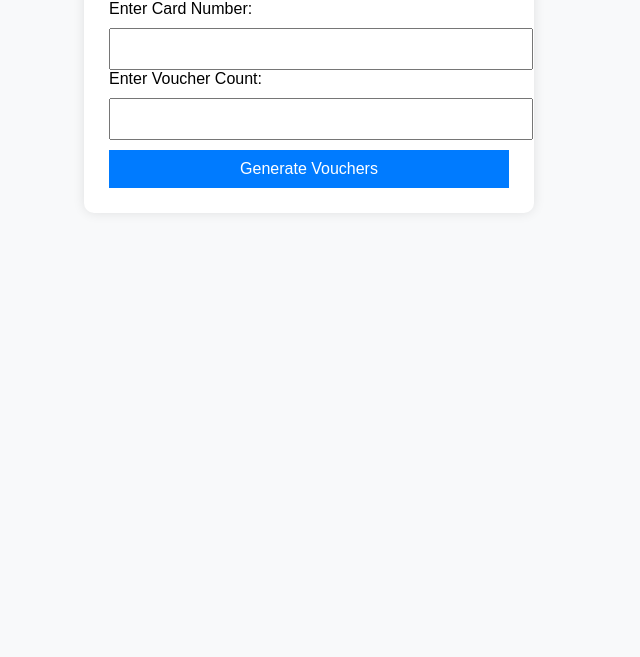
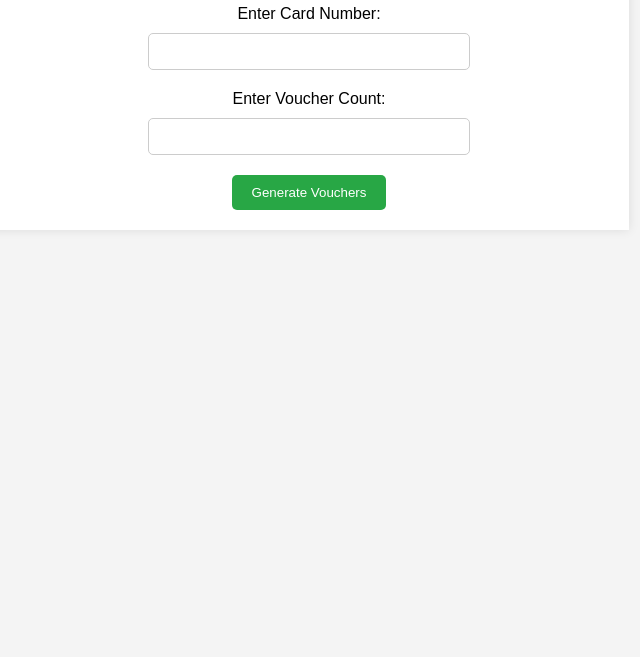
Before and after one commit to kurumisasha/wp, a plain HTML site: page index.html in a window 1280 px wide. Shown: the part 143-800 px from the top of the page, without its empty margins (331-971 px from the left). Drawn offline with Linux system fonts and the light colour scheme.

Commit message:
Update style.css

```diff
--- a/style.css
+++ b/style.css
@@ -1,43 +1,59 @@
 body {
-  font-family: Arial, sans-serif;
-  background: #f8f9fa;
-  padding: 30px;
+    font-family: Arial, sans-serif;
+    background-color: #f4f4f4;
+    margin: 0;
+    padding: 0;
 }
 
 .container {
-  max-width: 400px;
-  margin: auto;
-  background: white;
-  padding: 25px;
-  border-radius: 10px;
-  box-shadow: 0 0 12px rgba(0,0,0,0.1);
+    max-width: 600px;
+    margin: 50px auto;
+    padding: 20px;
+    background-color: #fff;
+    box-shadow: 0 0 10px rgba(0, 0, 0, 0.1);
+    text-align: center;
 }
 
-input, button {
-  width: 100%;
-  padding: 10px;
-  margin-top: 10px;
-  font-size: 16px;
+h1 {
+    margin-bottom: 20px;
+}
+
+form {
+    display: flex;
+    flex-direction: column;
+    align-items: center;
+}
+
+label {
+    margin-bottom: 10px;
+}
+
+input {
+    padding: 10px;
+    width: 100%;
+    max-width: 300px;
+    margin-bottom: 20px;
+    border: 1px solid #ccc;
+    border-radius: 5px;
 }
 
 button {
-  background-color: #007bff;
-  color: white;
-  border: none;
-  cursor: pointer;
+    padding: 10px 20px;
+    background-color: #28a745;
+    color: #fff;
+    border: none;
+    border-radius: 5px;
+    cursor: pointer;
 }
 
 button:hover {
-  background-color: #0056b3;
+    background-color: #218838;
 }
 
 .hidden {
-  display: none;
+    display: none;
 }
 
-pre {
-  background: #efefef;
-  padding: 10px;
-  border-radius: 5px;
-  overflow-x: auto;
+#voucher-result {
+    margin-top: 20px;
 }
```
